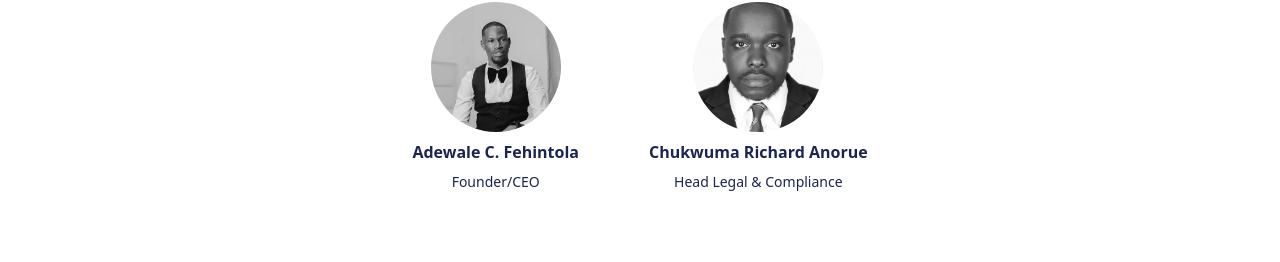
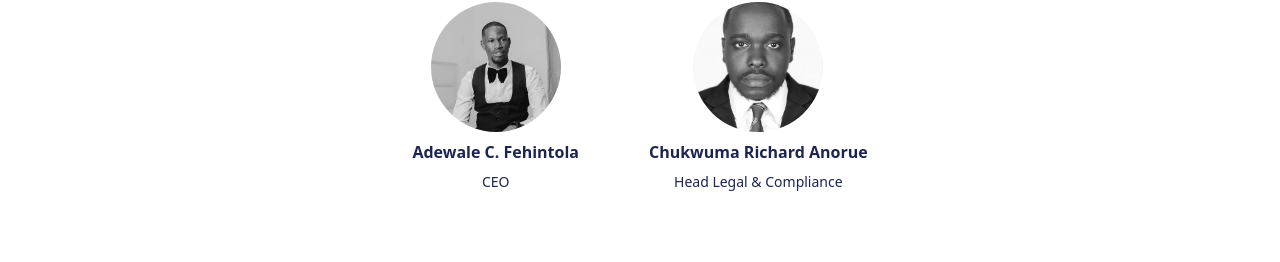
Before and after one commit to XIMalik/abeenton, a React (Vite) app: page / in a window 1280 px wide. Shown: the part 3567-3829 px from the top of the page. Built offline with nearby package versions, Linux system fonts and the light colour scheme.

Commit message:
removed 'Founder' from CEO's bio

```diff
--- a/src/Components/TheTeam.jsx
+++ b/src/Components/TheTeam.jsx
@@ -19,7 +19,7 @@
           </div>
           <div className="info text-center text-[#1C2451] flex flex-col gap-2">
             <h2 className='font-bold'>Adewale C. Fehintola</h2>
-            <p className='text-sm'>Founder/CEO</p>
+            <p className='text-sm'>CEO</p>
           </div>
         </div>
         <div className="profile flex flex-col items-center gap-2">
```
